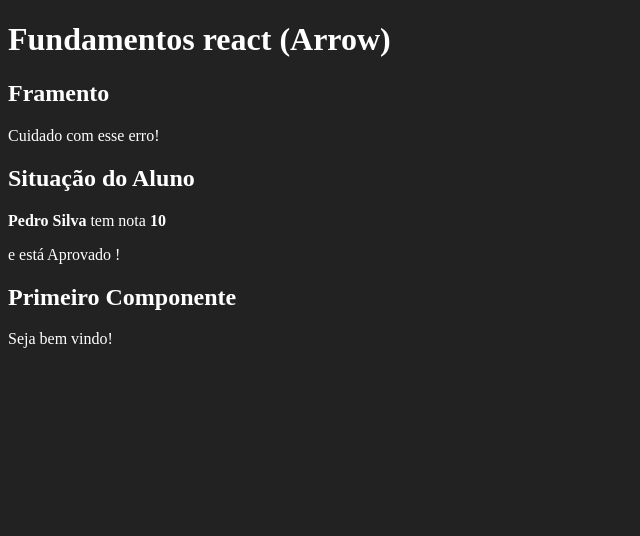
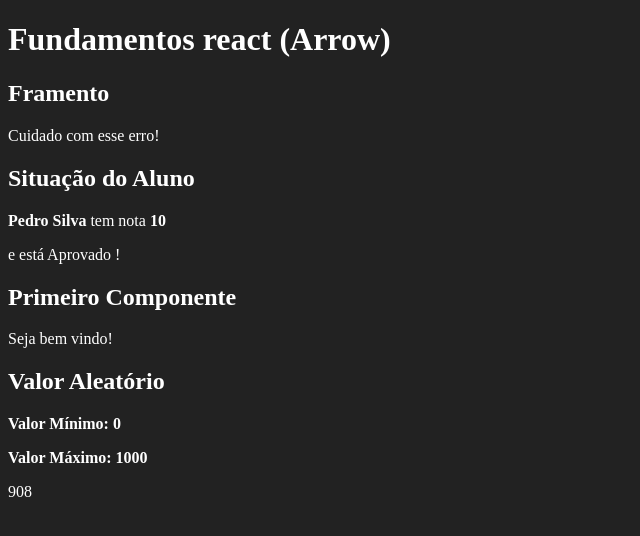
Before and after one commit to pedrograngeiro/curso-react-redux, a React (Create React App) app: page / in a window 1280 px wide. Shown: the top 536 px of the page, without its empty margins (0-640 px from the left). Built offline with nearby package versions, Linux system fonts and the light colour scheme.

Commit message:
Exercicios gerador de um número aleatório entre 2 números

```diff
--- a/package.json
+++ b/package.json
@@ -12,7 +12,7 @@
     "web-vitals": "^2.1.4"
   },
   "scripts": {
-    "start": "react-scripts start",
+    "dev": "react-scripts start",
     "build": "react-scripts build",
     "test": "react-scripts test",
     "eject": "react-scripts eject"
--- a/src/App.jsx
+++ b/src/App.jsx
@@ -3,6 +3,7 @@
 import Primeiro from "./components/basicos/Primeiro";
 import ComParametro from "./components/basicos/ComParametro";
 import Fragmento from "./components/basicos/Fragmento";
+import Aleatorio from "./components/basicos/Aleatorio";
 
 export default function App() {
   return (
@@ -11,6 +12,8 @@
       <Fragmento />
       <ComParametro titulo="Situação do Aluno" aluno="Pedro Silva" nota={9.3} />
       <Primeiro />
+
+      <Aleatorio num1={0} num2={1000} />
     </div>
   );
 }
--- /dev/null
+++ b/src/components/basicos/Aleatorio.jsx
@@ -0,0 +1,21 @@
+import React from "react";
+
+export default function Aleatorio(props) {
+  const min = Math.ceil(props.num1);
+  const max = Math.floor(props.num2);
+  const ale = Math.floor(Math.random() * (max - min) + min);
+
+  return (
+    <div>
+      <h2>Valor Aleatório</h2>
+      <p>
+        <strong>Valor Mínimo: {min}</strong>
+      </p>
+      <p>
+        <strong>Valor Máximo: {max}</strong>
+      </p>
+
+      {ale}
+    </div>
+  );
+}
--- a/src/components/basicos/Fragmento.jsx
+++ b/src/components/basicos/Fragmento.jsx
@@ -1,6 +1,6 @@
 import React from "react";
 
-export default function Fragmento(props) {
+export default function Fragmento() {
   return (
     <>
       <h2>Framento</h2>
```
Also changed, not shown: .eslintrc.json.
